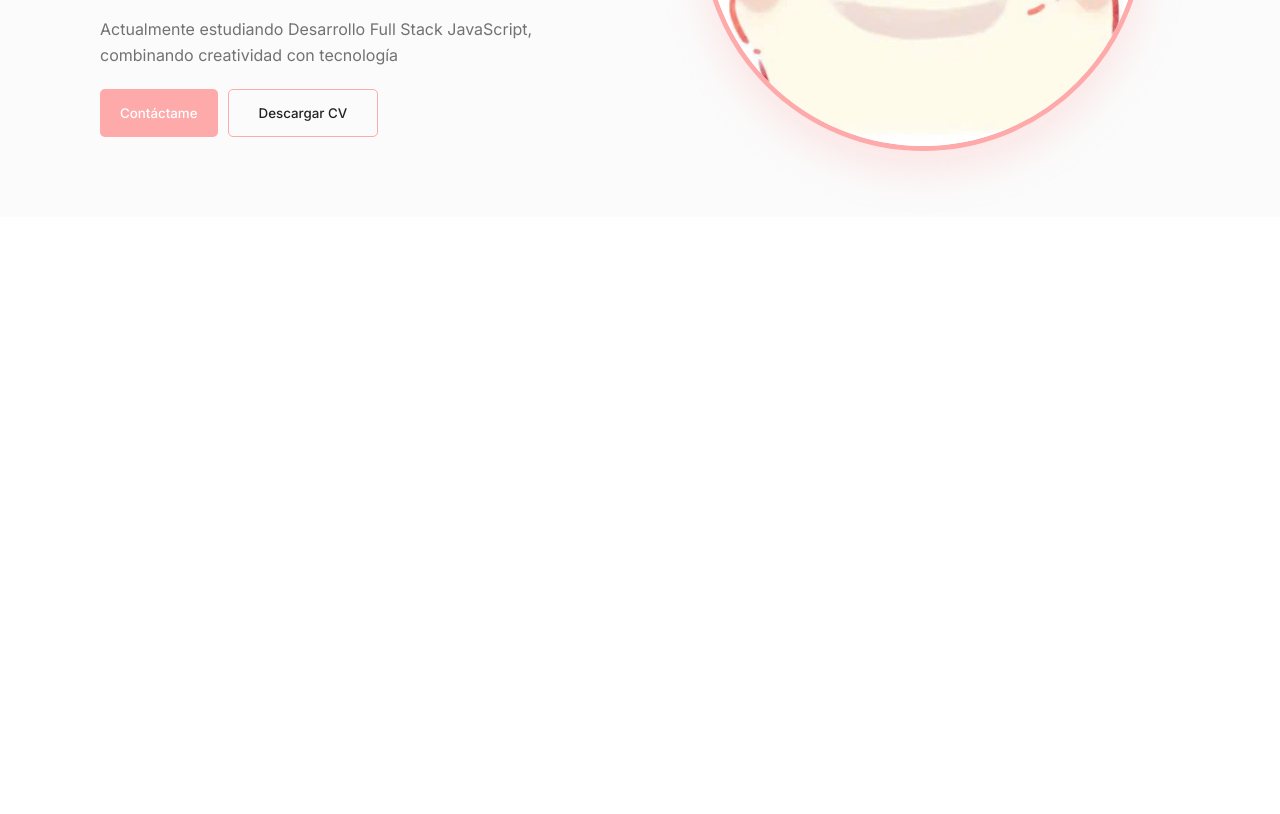
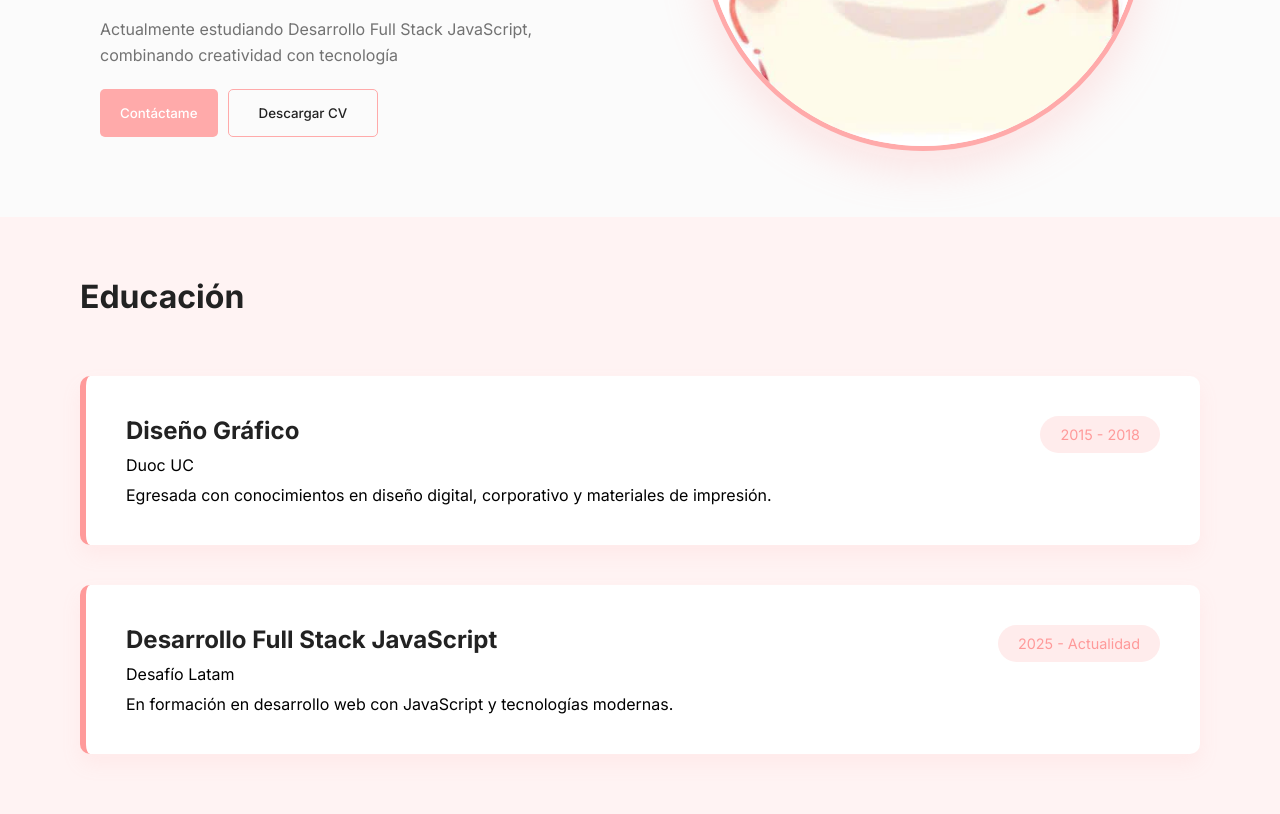
Before and after one commit to tamarariveram/Prueba-desarrollo-de-portafolio-G108, a plain HTML site: page index.html in a window 1280 px wide. Shown: the part 446-1260 px from the top of the page. Before the commit the page ends 800 px from the top, so only its background shows below. Drawn offline with Linux system fonts and the light colour scheme.

Commit message:
Desarrollo de sección educación

```diff
--- a/assets/css/css.css
+++ b/assets/css/css.css
@@ -114,3 +114,39 @@ h1 {
   border: 5px solid rgb(255, 170, 170);
   box-shadow: 0 20px 40px rgba(255, 176, 176, 0.289);
 }
+.flex-education {
+  background-color: rgba(255, 219, 219, 0.329);
+  flex-direction: column;
+  gap: 40px;
+}
+h2{
+    font-size: 2em;
+    color: oklch(0.25 0 0);
+    margin-bottom: 20px;
+}
+.box {
+  display: flex;
+  justify-content: space-between;
+  background-color: white;
+  padding: 40px;
+  border-radius: 10px;
+  border-left: 6px solid rgb(255, 154, 154);
+  box-shadow: 0 10px 20px rgba(255, 154, 154, 0.1);
+}
+.information-ed{
+  display: flex;
+  flex-direction: column;
+  gap: 10px;
+}
+h3{
+    font-size: 1.5em;
+    color: oklch(0.25 0 0);
+}
+.date-ed p{
+    display: inline-block;
+    background-color: rgb(255, 236, 236);
+    color: rgb(255, 154, 154);
+    font-size: 0.9em;
+    padding: 10px 20px;
+    border-radius: 20px;
+}
--- a/index.html
+++ b/index.html
@@ -42,14 +42,22 @@
         <div class="colum1">
           <p class="preview-title">Bienvenido a mi CV</p>
           <h1>Tamara Rivera Müller</h1>
-          <p class="p1">Diseñadora gráfica con 7 años de experiencia en diseño digital, web, corporativo y materiales de impresión.</p>
-          <p class="p2">Actualmente estudiando Desarrollo Full Stack JavaScript, combinando creatividad con tecnología</p>
+          <p class="p1">
+            Diseñadora gráfica con 7 años de experiencia en diseño digital, web,
+            corporativo y materiales de impresión.
+          </p>
+          <p class="p2">
+            Actualmente estudiando Desarrollo Full Stack JavaScript, combinando
+            creatividad con tecnología
+          </p>
           <div class="btn-intro flex">
             <button class="btn-portfolio">
               <a href="#contacto">Contáctame</a>
             </button>
             <button class="btn-download">
-              <a href="./assets/files/CV-Tamara-Rivera.pdf" download>Descargar CV</a>
+              <a href="./assets/files/CV-Tamara-Rivera.pdf" download
+                >Descargar CV</a
+              >
             </button>
           </div>
         </div>
@@ -60,6 +68,25 @@
           />
         </div>
       </section>
+      <section id="educación" class="flex flex-education">
+        <h2>Educación</h2>
+        <div class="box">
+          <div class="information-ed">
+            <h3>Diseño Gráfico</h3>
+            <p>Duoc UC</p>
+            <p>Egresada con conocimientos en diseño digital, corporativo y materiales de impresión.</p>
+          </div>
+          <div class="date-ed"><p>2015 - 2018</p></div>
+        </div>
+        <div class="box">
+          <div class="information-ed">
+            <h3>Desarrollo Full Stack JavaScript</h3>
+            <p>Desafío Latam</p>
+            <p>En formación en desarrollo web con JavaScript y tecnologías modernas.</p>
+          </div>
+          <div class="date-ed"><p>2025 - Actualidad</p></div>
+        </div>
+      </section>
     </main>
   </body>
 </html>
```
Also changed, not shown: 2 other files.
